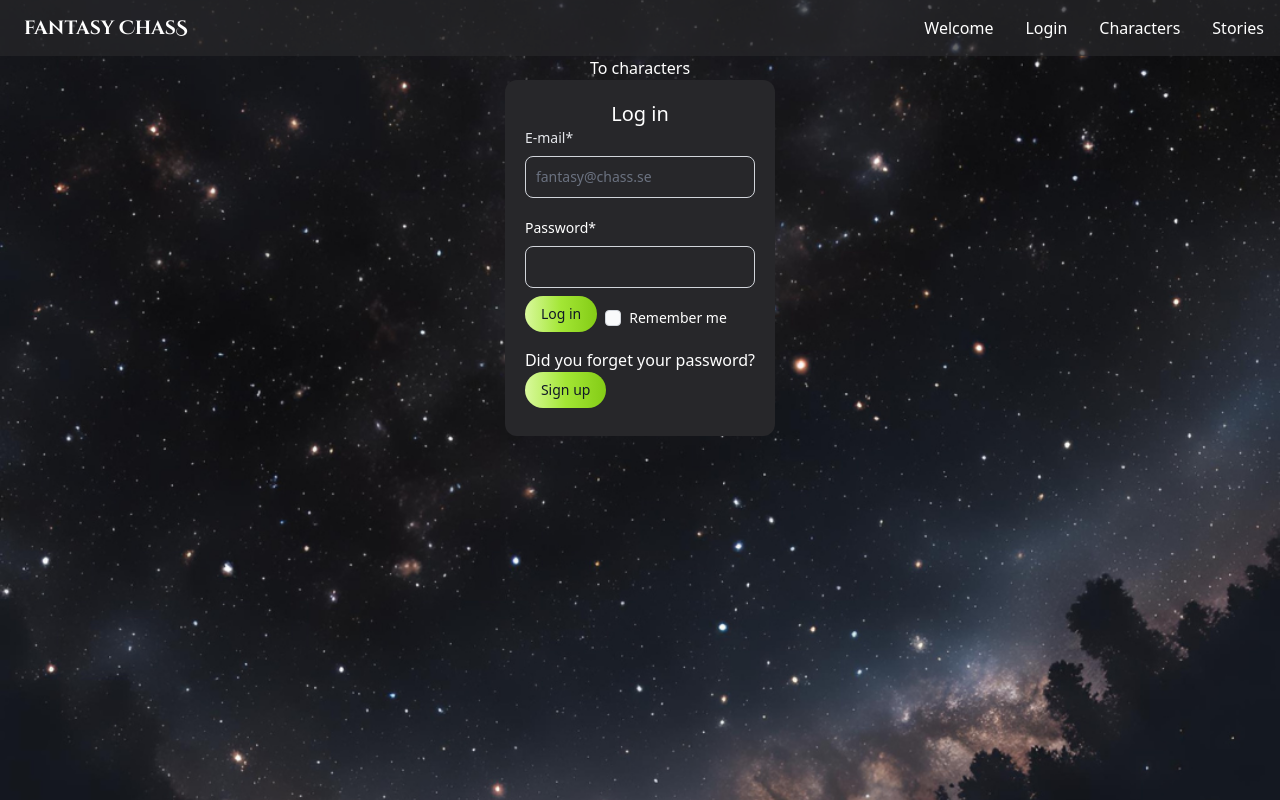
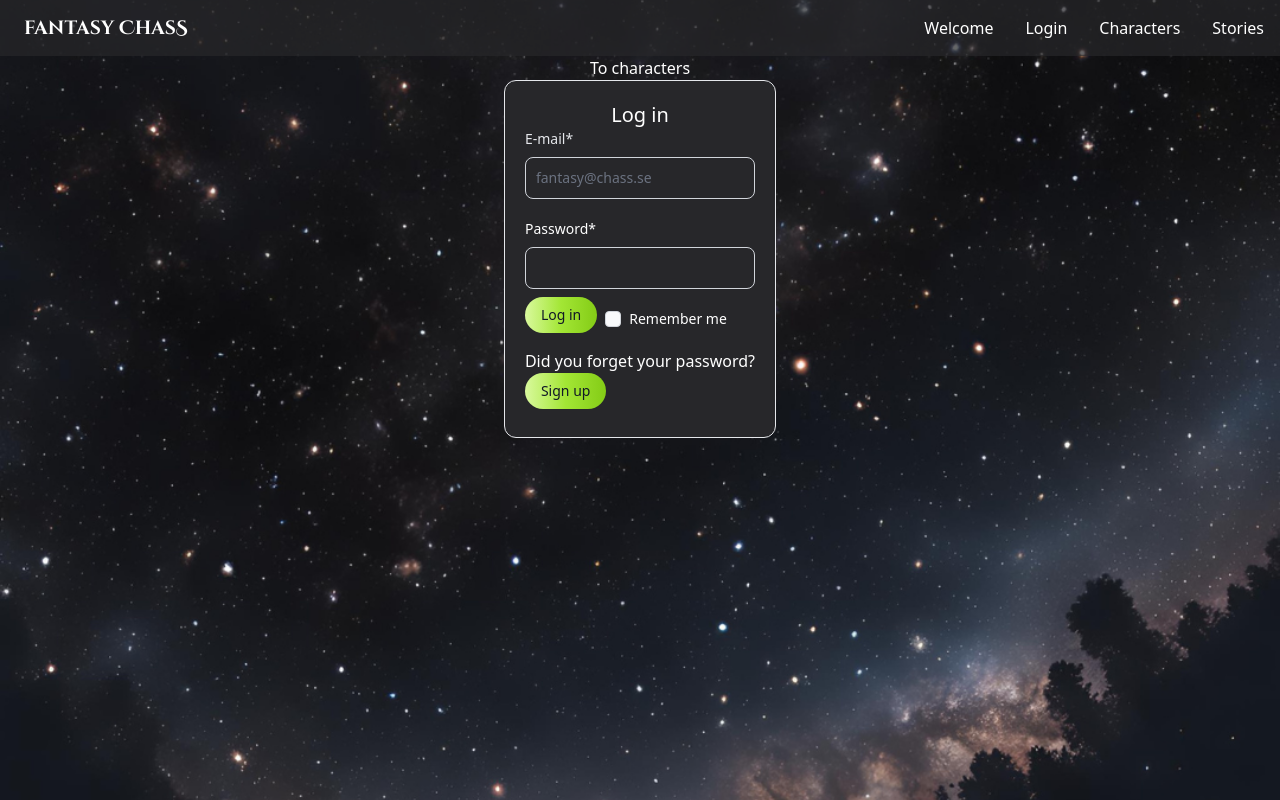
Before and after one commit to f-eighty7/ChasChallenger, a React (Vite) app: page /login in a window 1280 px wide. Built offline with nearby package versions, Linux system fonts and the light colour scheme.

Commit message:
style form

```diff
--- a/src/components/LoginForm.jsx
+++ b/src/components/LoginForm.jsx
@@ -54,7 +54,7 @@ function LoginForm()
 
     return (
 			// border-2 border-indigo-600 BORDER IS MISSING
-			<div className="bg-zinc-800 p-5 rounded-xl ">
+			<div className="bg-zinc-800 p-5 rounded-xl border">
 				<form
 					className="max-w-sm mx-auto"
 					onSubmit={handleLogin}>
```
